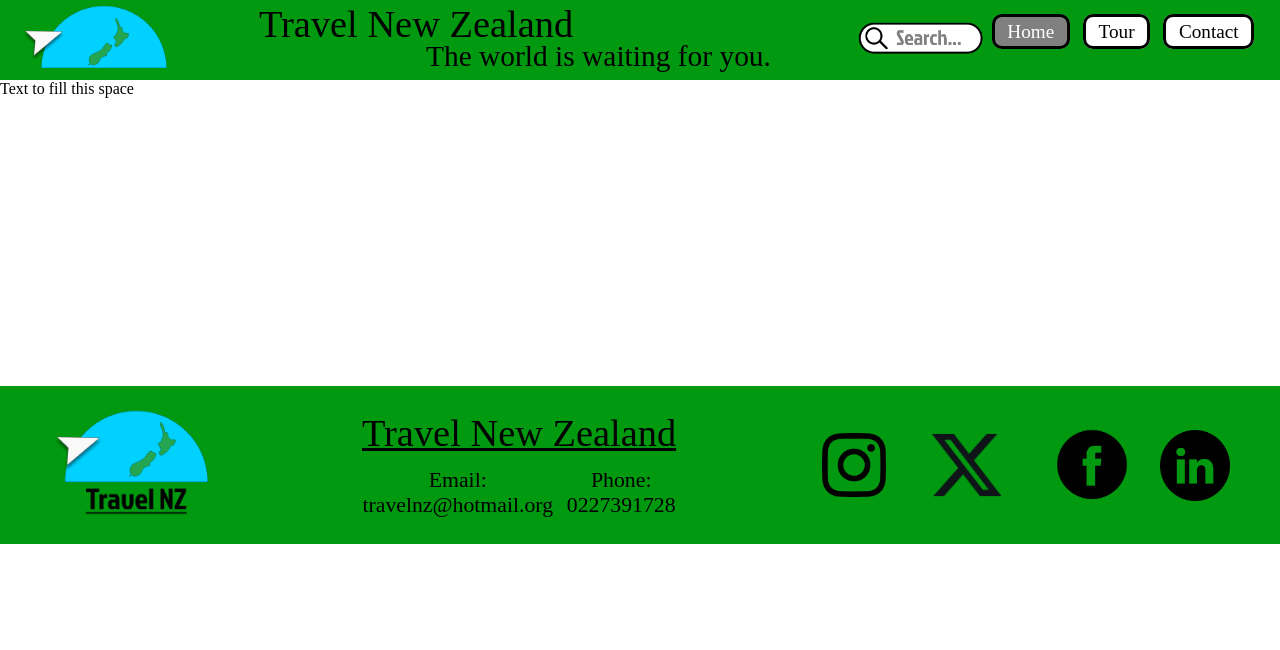
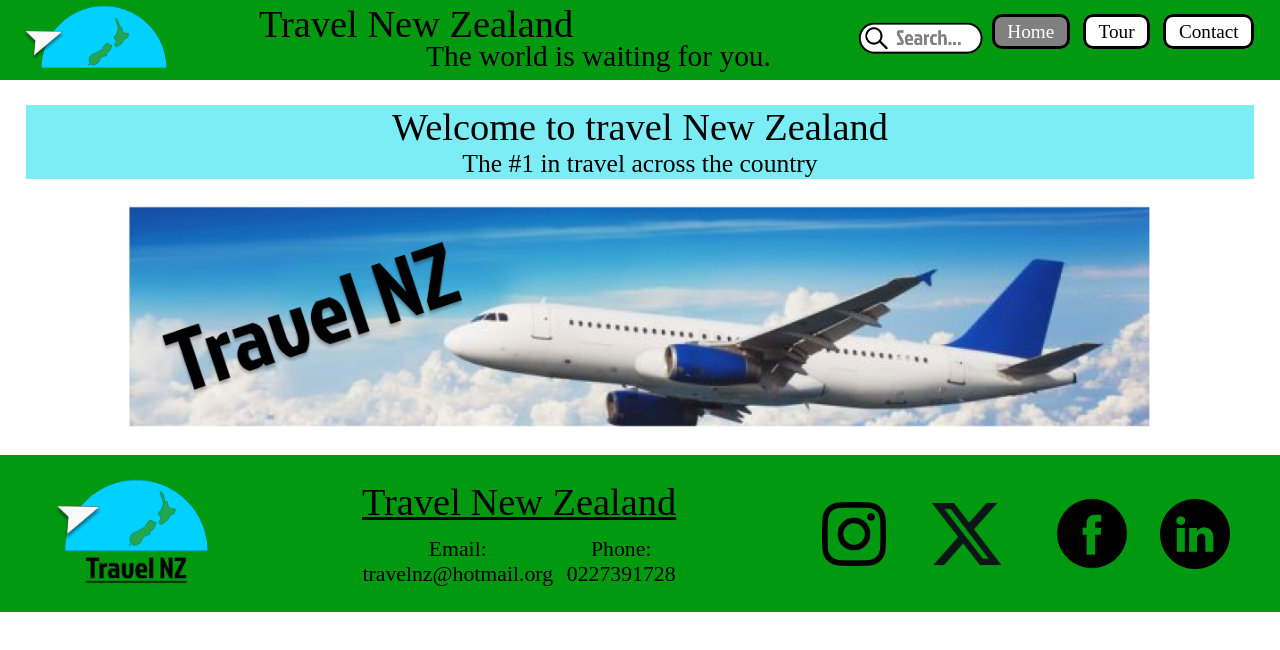
Before and after one commit to DanielDanielDanielandmoreDaniel/TravelNZ, a plain HTML site: page index.html in a window 1280 px wide. Drawn offline with Linux system fonts and the light colour scheme; a web font is replaced by a local one.

Commit message:
Add files via upload
more work has been done

```diff
--- a/index.html
+++ b/index.html
@@ -32,26 +32,9 @@
 </header>
 
 <body>
-<p>Text to fill this space
-<br>
-<br>
-<br>
-<br>
-<br>
-<br>
-<br>
-<br>
-<br>
-<br>
-<br>
-<br>
-<br>
-<br>
-<br>
-<br>
-<br>
-
-</p>
+	<p class="banner" style= "background-color: #7CEDF4; font-size: 3vw;">Welcome to travel New Zealand</p>
+	<p class="banner-small" style= "background-color: #7CEDF4; font-size: 2vw;">The #1 in travel across the country</p>
+	<div class="banner"><img src="images/banner.png" alt="Image of plane flying across a blue sky."></div>
 </body>
 
 
--- a/style.css
+++ b/style.css
@@ -117,16 +117,34 @@ nav ul .inverse {
 	color: black;
 	font-size: 3vw;
 	text-align: center;
-	margin: 2vw;
+	margin-top: 2vw;
+	margin-left: 2vw;
+	margin-right: 2vw;
+}
+
+.banner-small {
+	color: black;
+	text-align: center;
+	margin-bottom: 2vw;
+	margin-left: 2vw;
+	margin-right: 2vw;
+}
+
+.banner img {
+	width: 80vw;
+	display: block;
+	margin-left: auto;
+	margin-right: auto;
+	margin-bottom : 2vw;
 }
 
 form .title {
-	font-size: 2vw;
-	align-items: center
+	font-size: 2.5vw;
+	text-align: center;
 }
 form .content {
-	font-size: 1vw;
-	align-items: center;
+	font-size: 2vw;
+	text-align: center;
 }
 
 
@@ -213,7 +231,7 @@ footer ul a {
 	text-align: center;
 }
 
-.contact {
+footer .contact {
 	display: flex;
 	align-items: center;
 	justify-content: space-around;
```
Also changed, not shown: contact.html (+5 -4 lines), tour.html (+1 -1 lines).
